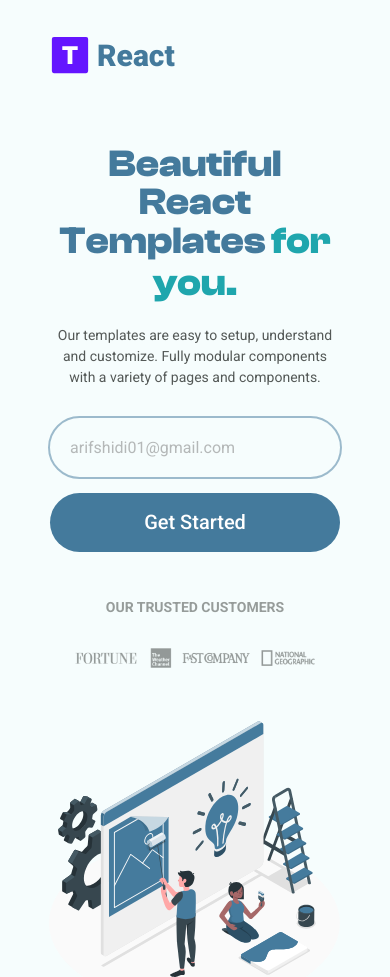
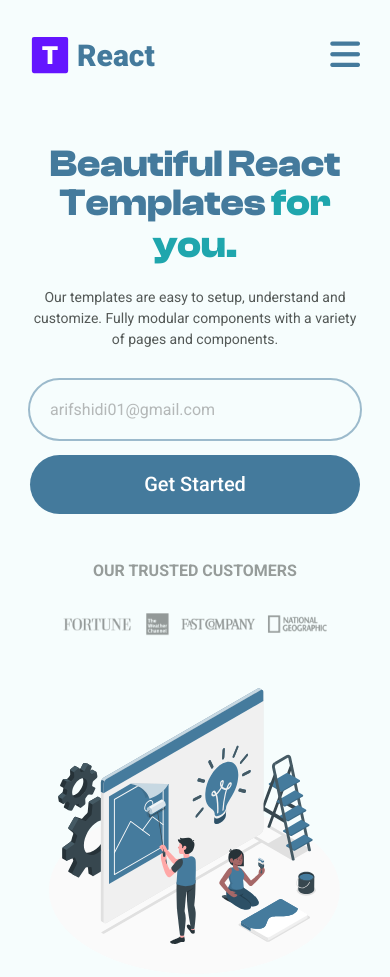
Before and after one commit to arifrashidi/Treact---template-marketplace, a plain HTML site: page index.html in a window 390 px wide. Shown: the top 977 px of the page. Drawn offline with Linux system fonts and the light colour scheme.

Commit message:
5_commit

```diff
--- a/index.html
+++ b/index.html
@@ -34,6 +34,9 @@
               <a href="">Login</a>
               <a href="" class="nav_last_button">Get Started</a>
             </div>
+            <button class="nav_button_menu">
+              <i class="fa-solid fa-bars"></i>
+            </button>
           </nav>
 
           <!-- LANDING PAGE -->
--- a/scss/general.scss
+++ b/scss/general.scss
@@ -4,7 +4,7 @@
 
 
 .container {
-  margin: 3rem 5rem;
+  margin: 3rem 3rem;
   display: flex;
   justify-content: center;
 }
@@ -27,3 +27,20 @@
   width: 100%;
   max-width: 120rem;
 }
+
+@media (max-width: 400px) {
+
+  .container_2 {
+    margin: 8rem 3rem;
+    display: flex;
+    justify-content: center;
+    width: 100%;
+  }
+
+  .container_3 {
+    padding: 8rem 3rem;
+    display: flex;
+    justify-content: center;
+    width: 100%;
+  }
+}
--- a/scss/style.scss
+++ b/scss/style.scss
@@ -167,17 +167,31 @@ nav {
   }
 }
 
+.nav_button_menu {
+  border: none;
+  background-color: transparent;
+  display: none;
+  i {
+  font-size: 3.4rem;
+  text-align: center;
+  border: none;
+  color: $secondary_clr;
+  }
+}
+
 // LANDING_PAGE
 
 #landing_page {
   min-height: calc(100vh - 6rem);
   display: flex;
   align-items: center;
+  justify-content: center;
   flex-direction: row-reverse;
 
   figure {
     width: 50%;
     max-width: 58.5rem;
+    animation: fade_up 650ms 600ms backwards;
   }
 
   img {
@@ -191,28 +205,32 @@ nav {
   }
   h1 {
     margin-bottom: 2rem;
+    animation: fade_up 650ms 200ms backwards;
   }
   p {
     margin-bottom: 2rem;
+    animation: fade_up 650ms 400ms backwards;
+  }
+
+  .landing_page_trusted {
+    font-weight: 700;
+    font-size: 1.6rem;
+    color: $third_clr_light;
+    animation: fade_up 650ms 800ms backwards;
   }
 
   .landing_page_trusted_logo {
     display: block;
     width: 41.5rem;
-    opacity: 0.6;
+    animation: fade_up_trusted_logo 650ms 800ms both;
   }
-}
-
-.landing_page_trusted {
-  font-weight: 700 !important;
-  font-size: 1.6rem;
-  color: $third_clr_light;
 }
 
 .landing_page_input {
   margin-bottom: 3rem;
   position: relative;
   width: 40rem;
+  animation: fade_up 650ms 600ms backwards;
   input {
     width: 100%;
     padding: 2.5rem 16rem 2.5rem 2rem;
@@ -247,6 +265,28 @@ nav {
     &:hover {
       background-color: $secondary_clr_dark;
     }
+  }
+}
+
+@keyframes fade_up {
+  0% {
+    opacity: 0;
+    transform: translateY(40px);
+  }
+  100% {
+    opacity: 1;
+    transform: translateY(0);
+  }
+}
+
+@keyframes fade_up_trusted_logo {
+  0% {
+    opacity: 0;
+    transform: translateY(40px);
+  }
+  100% {
+    opacity: 0.6;
+    transform: translateY(0);
   }
 }
 
@@ -653,11 +693,14 @@ footer {
 }
 
 @media (max-width: 872px) {
+  // NAV
   .nav_links {
     display: none;
   }
+  .nav_button_menu {
+    display: inline-block;
+  }
 
-  // FEATURES
   .features_container {
     align-items: center;
   }
@@ -747,8 +790,7 @@ footer {
     width: 100%;
     input {
       width: 100%;
-      padding: 2.1rem 0;
-      padding-left: 2rem;
+      padding: 2.1rem 2rem;
       font-size: 1.6rem;
     }
     button {
```
Also changed, not shown: dist/general.css, dist/style.css, 2 other files.
